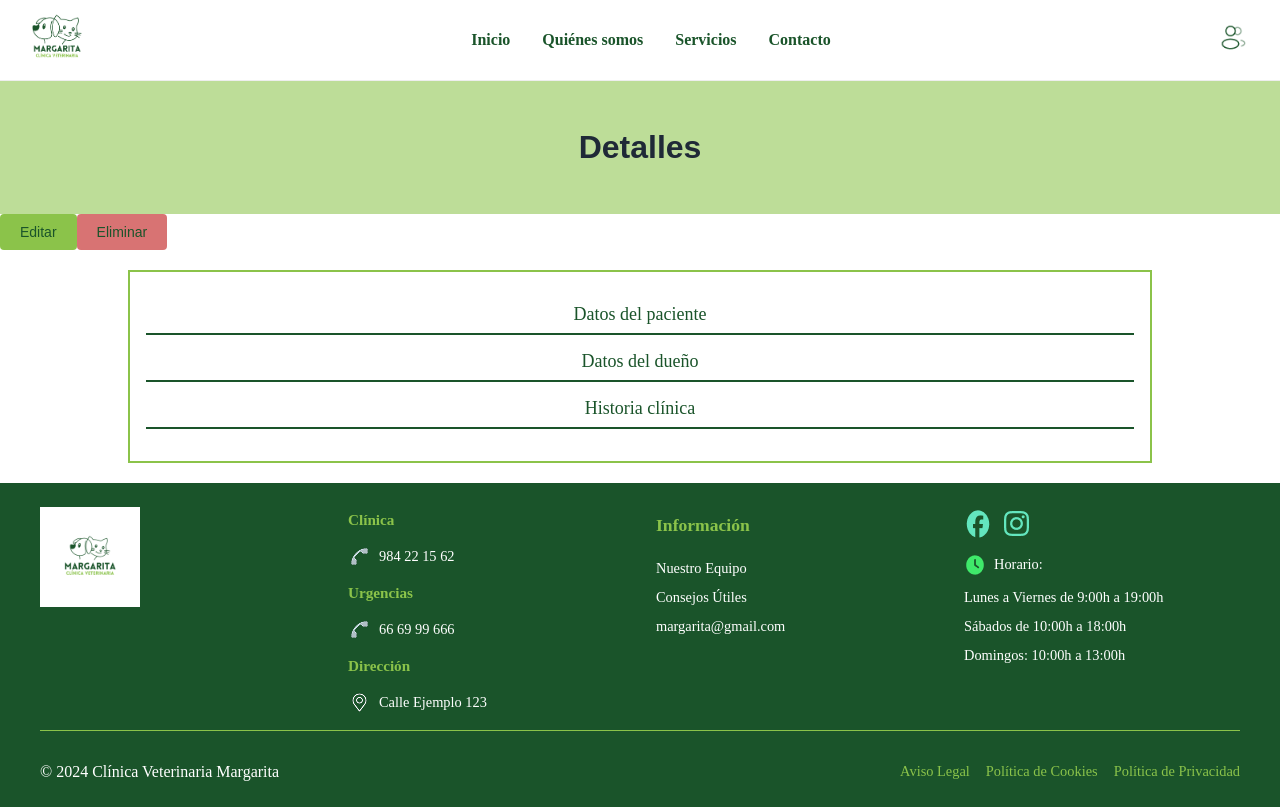
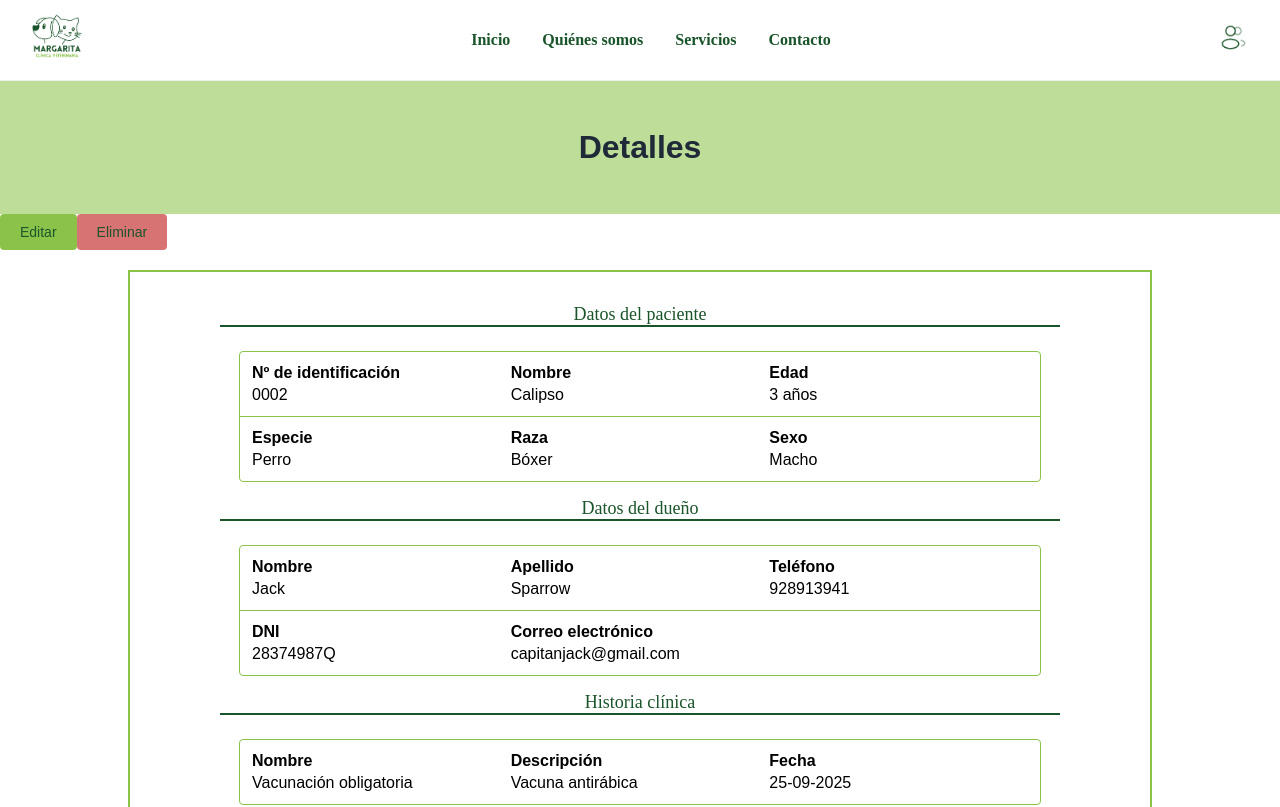
Before and after one commit to FerMarcos606/clinica-veterinaria-front, a React (Vite) app: page /detallePaciente in a window 1280 px wide. Shown: the top 807 px of the page. Built offline with nearby package versions, Linux system fonts and the light colour scheme.

Commit message:
CM-27 feat: add PatientDetailsPage

```diff
--- /dev/null
+++ b/src/components/infoCard/InfoCard.css
@@ -0,0 +1,24 @@
+.info-card {
+    border: 1px solid var(--color-primary);
+    border-radius: 4px;
+    margin: 16px auto;
+    max-width: 800px;
+    font-family: sans-serif;
+  }
+
+  .info-row {
+    display: grid;
+    grid-template-columns: repeat(3, 1fr);
+    border-bottom: 1px solid var(--color-primary);
+    padding: 12px;
+  }
+
+  .info-row:last-child {
+    border-bottom: none;
+  }
+
+  .info-row strong {
+    display: block;
+    font-weight: bold;
+    margin-bottom: 4px;
+  }
--- /dev/null
+++ b/src/components/infoCard/InfoCard.jsx
@@ -0,0 +1,26 @@
+import React from "react";
+import "./InfoCard.css";
+
+const InfoCard = ({ data, fields }) => {
+  return (
+    <div className="info-card">
+      {/* dividimos en filas de 3 columnas */}
+      {fields.reduce((rows, field, i) => {
+        if (i % 3 === 0) rows.push([]);
+        rows[rows.length - 1].push(field);
+        return rows;
+      }, []).map((row, rowIndex) => (
+        <div className="info-row" key={rowIndex}>
+          {row.map(({ label, key }) => (
+            <div key={key}>
+              <strong>{label}</strong>
+              <div>{data[key] ?? "-"}</div>
+            </div>
+          ))}
+        </div>
+      ))}
+    </div>
+  );
+};
+
+export default InfoCard;
--- a/src/components/pageSubTitle/PageSubTitle.css
+++ b/src/components/pageSubTitle/PageSubTitle.css
@@ -4,6 +4,14 @@
     margin: 16px 0;
     color: var(--color-primary-dark);
     text-align: center;
+    padding-bottom: 8px;
+    position: relative;
+  }
+
+  .page-sub-title::after {
+    content: "";
+    display: block;
+    width: 85%;  /* ancho de la línea */
+    margin: 0 auto; /* centrada */
     border-bottom: 2px solid var(--color-primary-dark);
-    padding-bottom: 8px;
   }
--- a/src/pages/admin/patientDetails/PatientDetailsPage.jsx
+++ b/src/pages/admin/patientDetails/PatientDetailsPage.jsx
@@ -1,10 +1,159 @@
-import React from "react";
+import React, {useEffect, useState} from "react";
+import { useParams } from "react-router-dom";
 import Hero from "../../../components/hero/Hero";
 import Button from "../../../components/button/Button";
 import Square from "../../../components/square/Square";
 import PageSubTitle from "../../../components/pageSubTitle/PageSubTitle";
+import InfoCard from "../../../components/infoCard/InfoCard";
 
 export const PatientDetails = () => {
+
+    const { id } = useParams(); // saca el id de la URL /pacientes/:id
+    /* const [paciente, setPaciente] = useState(null);
+
+  useEffect(() => {
+    const fetchPaciente = async () => {
+      try {
+        const response = await fetch(`http://localhost:8080/api/v1/patients/${id}`);
+        const data = await response.json();
+        setPaciente(data);
+      } catch (err) {
+        console.error("Error cargando paciente:", err);
+      }
+    };
+    fetchPaciente();
+  }, [id]);
+
+  if (!paciente) return <p>Cargando paciente...</p>; */
+
+  // 🔹 Datos de ejemplo
+  const paciente = {
+    id: "0002",
+    nombre: "Calipso",
+    edad: "3 años",
+    especie: "Perro",
+    raza: "Bóxer",
+    sexo: "Macho"
+  };
+
+  // Definimos qué campos queremos mostrar
+  const patientFields = [
+    { label: "Nº de identificación", key: "id" },
+    { label: "Nombre", key: "nombre" },
+    { label: "Edad", key: "edad" },
+    { label: "Especie", key: "especie" },
+    { label: "Raza", key: "raza" },
+    { label: "Sexo", key: "sexo" }
+  ];
+
+  /*Tutor*/
+
+  /*
+  const { id } = useParams();
+  const [tutor, setTutor] = useState(null);
+
+  useEffect(() => {
+    const fetchTutor = async () => {
+      try {
+        const response = await fetch(`http://localhost:8080/api/v1/`); Comprobar endpoint
+        const data = await response.json();
+        setTutor(data);
+      } catch (err) {
+        console.error("Error cargando dueño:", err);
+      }
+    };
+    fetchTutor();
+  }, [id]);
+
+  if (!tutor) return <p>Cargando datos del dueño...</p>; */
+
+  // 🔹 Datos de ejemplo
+  const tutor = {
+    nombre: "Jack",
+    apellido: "Sparrow",
+    telefono: 928913941,
+    DNI: "28374987Q",
+    correo: "capitanjack@gmail.com",
+  };
+
+  // Definimos qué campos queremos mostrar
+  const tutorFields = [
+    { label: "Nombre", key: "nombre" },
+    { label: "Apellido", key: "apellido" },
+    { label: "Teléfono", key: "telefono" },
+    { label: "DNI", key: "DNI" },
+    { label: "Correo electrónico", key: "correo" },
+  ];
+
+  /*Tratamiento*/
+
+  /*
+  const { id } = useParams();
+  const [tratamiento, setTratamiento] = useState(null);
+
+  useEffect(() => {
+    const fetchTratamiento = async () => {
+      try {
+        const response = await fetch(`http://localhost:8080/api/v1/`); Comprobar endpoint
+        const data = await response.json();
+        setTratamiento(data);
+      } catch (err) {
+        console.error("Error cargando tratamiento:", err);
+      }
+    };
+    fetchTratamiento();
+  }, [id]);
+
+  if (!tratamiento) return <p>Cargando datos del tratamiento...</p>; */
+
+  // 🔹 Datos de ejemplo
+  const tratamiento = {
+    nombre: "Vacunación obligatoria",
+    descripcion: "Vacuna antirábica",
+    fecha: "25-09-2025",
+  };
+
+  // Definimos qué campos queremos mostrar
+  const tratamientoFields = [
+    { label: "Nombre", key: "nombre" },
+    { label: "Descripción", key: "descripcion" },
+    { label: "Fecha", key: "fecha" },
+  ];
+
+  /*Consulta*/
+
+  /*
+  const { id } = useParams();
+  const [consulta, setConsulta] = useState(null);
+
+  useEffect(() => {
+    const fetchConsulta = async () => {
+      try {
+        const response = await fetch(`http://localhost:8080/api/v1/`); Comprobar endpoint
+        const data = await response.json();
+        setConsulta(data);
+      } catch (err) {
+        console.error("Error cargando antiguas consultas:", err);
+      }
+    };
+    fetchConsulta();
+  }, [id]);
+
+  if (!consulta) return <p>Cargando antiguas consultas...</p>; */
+
+  // 🔹 Datos de ejemplo
+  const consulta = {
+    fecha: "25-09-2025",
+    descripcion: "Vacuna antirábica",
+    nombre: "Vacunación obligatoria",
+  };
+
+  // Definimos qué campos queremos mostrar
+  const consultaFields = [
+    { label: "Fecha", key: "fecha" },
+    { label: "Motivo", key: "descripcion" },
+    { label: "Tratamiento", key: "nombre" },
+  ];
     return (
         <>
         <Hero text="Detalles"></Hero>
@@ -12,8 +161,13 @@ export const PatientDetails = () => {
         <Button text="Eliminar" type="danger"></Button>
         <Square>
             <PageSubTitle text="Datos del paciente"></PageSubTitle>
+            <InfoCard data={paciente} fields={patientFields}></InfoCard>
             <PageSubTitle text="Datos del dueño"></PageSubTitle>
+            <InfoCard data={tutor} fields={tutorFields}></InfoCard>
             <PageSubTitle text="Historia clínica"></PageSubTitle>
+            <InfoCard data={tratamiento} fields={tratamientoFields}></InfoCard>
+            <PageSubTitle text="Consultas"></PageSubTitle>
+            <InfoCard data={consulta} fields={consultaFields}></InfoCard>
         </Square>
         </>
     )
```
